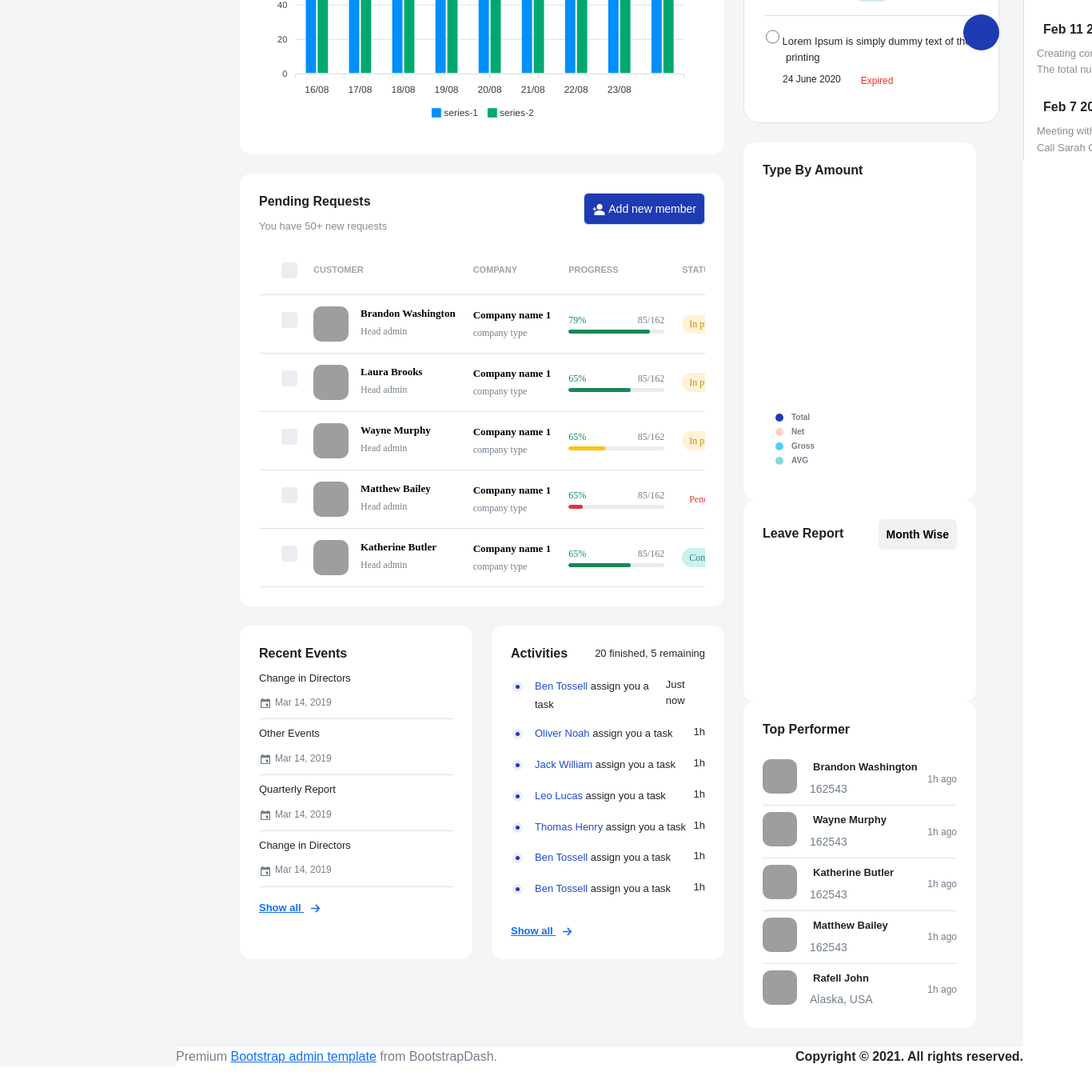
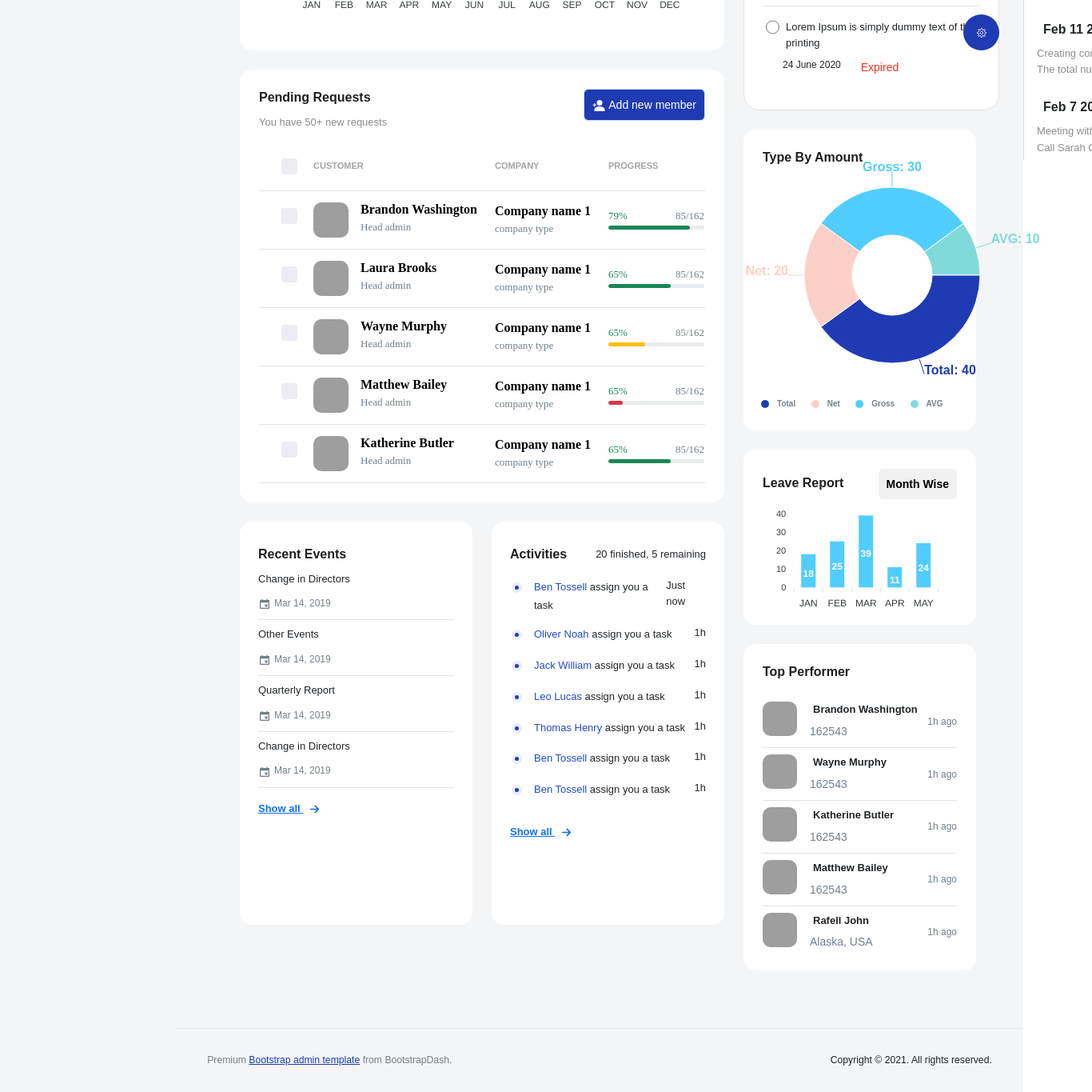
Before and after one commit to mamtasarojdx/project-6, a React (Create React App) app: page /admin in a window 1280 px wide. Shown: the part 697-2062 px from the top of the page at 80% size, 1366 px wide, since content can reach past the window. Before the commit the page ends 2030 px from the top, so only its background shows below. Built offline with nearby package versions, Linux system fonts and the light colour scheme; grey boxes are pictures that could not be loaded.

Commit message:
today-25-06-2024

```diff
--- a/package.json
+++ b/package.json
@@ -14,6 +14,7 @@
     "react-router-dom": "^6.23.1",
     "react-scripts": "5.0.1",
     "react-scrollspy": "^3.4.3",
+    "recharts": "^2.12.7",
     "web-vitals": "^2.1.4"
   },
   "scripts": {
--- a/src/Components/Admin/CSS/ApexColumnBarChart.css
+++ b/src/Components/Admin/CSS/ApexColumnBarChart.css
@@ -1,3 +1,12 @@
 #Dashboard_apexGraph__KVQbi {
     /* position: inherit !important; */
 }
+
+.DonutChart{
+    position: relative;
+    cursor: default;
+    width: 500px;
+    height: 500px;
+    left: -112px;
+    top: -132px;
+}
--- a/src/Components/Admin/CSS/Footer.css
+++ b/src/Components/Admin/CSS/Footer.css
@@ -0,0 +1,28 @@
+.footer {
+    background: #F4F5F7;
+    color: color(dark);
+    padding: 30px 2.45rem;
+    transition: all 0.25s ease;
+    -moz-transition: all 0.25s ease;
+    -webkit-transition: all 0.25s ease;
+    -ms-transition: all 0.25s ease;
+    font-size: calc(0.812rem - 0.05rem);
+    font-family: "Manrope", sans-serif;
+    font-weight: 400;
+    border-top: 1px solid rgba(0, 0, 0, 0.06);
+
+}
+.footer a {
+    color: #1F3BB3;
+    font-size: inherit;
+}
+@media (min-width: 576px) {
+    .d-sm-inline-block {
+        display: inline-block !important;
+    }
+}
+@media (min-width: 576px) {
+    .mt-sm-0 {
+        margin-top: 0 !important;
+    }
+}
--- a/src/Components/Admin/CSS/MarketOverview.css
+++ b/src/Components/Admin/CSS/MarketOverview.css
@@ -136,7 +136,7 @@
   font-size: 0.812rem;
 }
 .chartjs-size-monitor-expand {
-  position: absolute;
+  /* position: absolute;
   direction: ltr;
   left: 0;
   top: 0;
@@ -145,17 +145,17 @@
   overflow: hidden;
   pointer-events: none;
   visibility: hidden;
-  z-index: -1;
+  z-index: -1; */
 }
 .chartjs-size-monitor-expand > div {
-  position: absolute;
+  /* position: absolute;
   width: 1000000px;
   height: 1000000px;
   left: 0;
-  top: 0;
+  top: 0; */
 }
 .chartjs-size-monitor-shrink {
-  position: absolute;
+  /* position: absolute;
   direction: ltr;
   left: 0;
   top: 0;
@@ -164,17 +164,17 @@
   overflow: hidden;
   pointer-events: none;
   visibility: hidden;
-  z-index: -1;
+  z-index: -1; */
 }
 .chartjs-size-monitor-shrink > div {
-  position: absolute;
+  /* position: absolute;
   width: 200%;
   height: 200%;
   left: 0;
-  top: 0;
+  top: 0; */
 }
 .chartjs-render-monitor {
-  animation: chartjs-render-animation 1ms;
+  /* animation: chartjs-render-animation 1ms; */
 }
 
 .card .card-title.card-title-dash {
@@ -369,7 +369,7 @@ th {
 .table.select-table td .h6 {
   font-style: normal;
   font-weight: 600;
-  font-size: 13px;
+  font-size: 16px;
   line-height: 18px;
   color: #000000;
   margin-bottom: 5px;
@@ -396,7 +396,7 @@ th {
 .table.select-table td p {
   font-style: normal;
   font-weight: normal;
-  font-size: 12px;
+  font-size: 13px;
   line-height: 16px;
   color: #737f8b;
   margin-bottom: 0;
@@ -439,7 +439,7 @@ th {
 }
 .badge {
   border-radius: 20px;
-  font-size: 12px;
+  font-size: 14px;
   line-height: 1;
   padding: 0.375rem 0.5625rem;
   font-weight: normal;
@@ -589,13 +589,30 @@ p {
   width: 17px;
   border: 2px solid #dee2e6;
   background-color: #dee2e6;
-    accent-color: #dee2e6;;
+  accent-color: #dee2e6;
+  position: absolute;
   /* margin: 0px 0 0 0; */
 }
-.lorem-text{
+.lorem-text {
   font-weight: 300;
+
+
 }
 .stretch-card2 > .card {
   width: 100%;
   min-width: 110%;
 }
+
+.chartjs-legend ul {
+  list-style: none;
+  padding-left: 0;
+  display: flex;
+  align-items: center;
+  margin: -278px 0 0 0;
+}
+.recent-card{
+  padding: 30px 23px 105px 23px;
+}
+.leave-report{
+  margin: -28px 0 -30px 0;
+}
--- a/src/Components/Admin/CSS/PageBodyWrapper.css
+++ b/src/Components/Admin/CSS/PageBodyWrapper.css
@@ -52,7 +52,7 @@
     -moz-osx-font-smoothing: grayscale;
   }
   .ti-settings:before {
-    content: "\e60f";
+    /* content: "\e60f"; */
   }
   *, *::before, *::after {
     box-sizing: border-box;
--- a/src/Components/Admin/JSX/ApexColumnBarChart.js
+++ b/src/Components/Admin/JSX/ApexColumnBarChart.js
@@ -1,67 +1,166 @@
+// import React from "react";
+// import Chart from "react-apexcharts";
+// import style from "../CSS/ApexColumnBarChart.css";
+
+// const ApexColumnBarChart = () => {
+//   const data = {
+//     series: [
+//       {
+//         name: "Sky Blue",
+//         data: [30, 40, 25, 50, 49, 60, 70, 91, 125, 110, 95, 82],
+//         color: "#52CDFF", // Sky Blue
+//       },
+//       {
+//         name: "Blue",
+//         data: [20, 35, 30, 45, 40, 55, 65, 85, 100, 95, 80, 75],
+//         color: "#1F3BB3", // Blue
+//       },
+//     ],
+//     options: {
+//       chart: {
+//         type: "bar",
+//         height: 350,
+//         stacked: true,
+//       },
+//       plotOptions: {
+//         bar: {
+//           horizontal: false,
+//           columnWidth: "55%",
+//           endingShape: "rounded",
+//           colors: {
+//             ranges: [
+//               {
+//                 from: 0,
+//                 to: 30,
+//                 color: "#52CDFF", // Sky Blue
+//               },
+//               {
+//                 from: 31,
+//                 to: 100,
+//                 color: "#1F3BB3", // Blue
+//               },
+//             ],
+//           },
+//         },
+//       },
+//       dataLabels: {
+//         enabled: false,
+//       },
+//       stroke: {
+//         width: 2,
+//         colors: ["transparent"],
+//       },
+//       xaxis: {
+//         categories: [
+//           "Jan", "Feb", "Mar", "Apr", "May", "Jun", "Jul", "Aug", "Sep", "Oct", "Nov", "Dec"
+//         ],
+//       },
+
+//       tooltip: {
+//         y: {
+//           formatter: function (val) {
+//             return "$ " + val + " thousands";
+//           },
+//         },
+//       },
+//       fill: {
+//         opacity: 1,
+//       },
+//       legend: {
+//         position: "top",
+//         offsetY: 30,
+//       },
+//     },
+//   };
+
+//   return (
+//     <div className={style.apexChart}>
+//       <Chart options={data.options} series={data.series} type="bar" height={350} />
+//     </div>
+//   );
+// };
+
+// export default ApexColumnBarChart;
+
 import React from "react";
 import Chart from "react-apexcharts";
 import style from "../CSS/ApexColumnBarChart.css";
 
+const ApexColumnBarChart = () => {
   const data = {
     series: [
       {
-      // name: "Net Profit",
-      data: [44, 55, 57, 56, 61, 58, 63, 60, 66],
+        name: "Sky Blue",
+        data: [110, 290, 200, 190, 290, 290, 210, 110, 205, 202, 201, 150],
+        color: "#52CDFF", // Sky Blue
       },
       {
-      // name: "Revenue",
-      data: [76, 85, 101, 98, 87, 105, 91, 114, 94],
+        name: "Blue",
+        data: [215, 210, 210, 250, 210, 230, 210, 210, 210, 220, 220, 210],
+        color: "#1F3BB3", // Blue
       },
     ],
     options: {
       chart: {
         type: "bar",
-      height: 350,
+        height: 220,
+        stacked: true,
+        toolbar: {
+          show: false, // Hide toolbar (including menu icon)
         },
+      },
+
       plotOptions: {
         bar: {
           horizontal: false,
-        columnWidth: "55%",
           endingShape: "rounded",
-
+          dataLabels: {
+            position: "top", // Show data labels at the top of each bar
+            offsetY: -15, // Adjust the offset to align labels with bars
+          },
+          columnWidth: "50%", // Adjust the width of the bars
         },
       },
-    dataLabels: {
-      enabled: false,
+      colors: ["#52CDFF", "#1F3BB3"], // Define colors for series
+      xaxis: {
+        categories: [
+          "JAN", "FEB", "MAR", "APR", "MAY", "JUN", "JUL", "AUG", "SEP", "OCT", "NOV", "DEC"
+        ],
       },
-    stroke: {
-      show: true,
-      width: 2,
-      colors: ["transparent"],
+      yaxis: {
+        labels: {
+          formatter: function (val) {
+            return val.toString(); // Convert number to string
           },
-    xaxis: {
-      categories: ["16/08", "17/08", "18/08", "19/08", "20/08", "21/08", "22/08", "23/08"],
-
         },
-    // yaxis: {
-    //   title: {
-    //     text: "$ (thousands)",
-    //   },
-    // },
+        max: 300,
+        tickAmount: 3, // Adjust the number of ticks on the y-axis
+      },
+      legend: {
+        position: "top",
+      },
       fill: {
         opacity: 1,
-
-      // colors: "#64c8ff"
+        colors: ["#52CDFF", "#1F3BB3"], // Define colors for series without background color
       },
-    tooltip: {
-      y: {
-        formatter: function (val) {
-          return "$ " + val + " thousands";
+      responsive: [
+        {
+          breakpoint: 480,
+          options: {
+            chart: {
+              height: 220,
             },
           },
         },
+      ],
     },
   };
-function ApexColumnBarChart() {
+
   return (
-    <>
-      <Chart options={data.options} series={data.series} type="bar" height={350} className={style.apexChart}/>
-    </>
+    <div className={style.apexChart}>
+      <Chart options={data.options} series={data.series} type="bar" height={220} />
+    </div>
   );
-}
-export default ApexColumnBarChart
+};
+
+export default ApexColumnBarChart;
--- /dev/null
+++ b/src/Components/Admin/JSX/ApexLineChart.js
@@ -0,0 +1,90 @@
+import React from "react";
+import Chart from "react-apexcharts";
+import style from "../CSS/ApexColumnBarChart.css";
+
+const ApexLineChart = () => {
+  const data = {
+    series: [
+      {
+        name: "Blue",
+        data: [18, 25, 39, 11, 24],
+        color: "#52CDFF", // Sky Blue
+      },
+    ],
+    options: {
+      chart: {
+        type: "bar",
+        height: 160,
+        stacked: true,
+        toolbar: {
+          show: false, // Hide toolbar (including menu icon)
+        },
+      },
+      plotOptions: {
+        bar: {
+          horizontal: false,
+          endingShape: "rounded",
+          dataLabels: {
+            enabled: false, // Disable data labels inside bars
+          },
+          columnWidth: "50%", // Adjust the width of the bars
+        },
+      },
+      colors: ["#52CDFF", "#1F3BB3"], // Define colors for series
+      xaxis: {
+        categories: ["JAN", "FEB", "MAR", "APR", "MAY"],
+        axisBorder: {
+          show: false, // Hide x-axis horizontal line
+        },
+      },
+      yaxis: {
+        labels: {
+          formatter: function (val) {
+            // Convert number to string and format as required
+            if (val === 0) {
+              return "0";
+            } else if (val < 10) {
+              return `0-${val}`;
+            } else {
+              const lowerRange = Math.floor(val / 10) * 10;
+              return `${lowerRange}`;
+            }
+          },
+        },
+        max: 40, // Adjust maximum value to fit the desired range
+        tickAmount: 4, // Adjust the number of ticks on the y-axis
+        axisBorder: {
+          show: false, // Hide y-axis horizontal line
+        },
+      },
+      grid: {
+        show: false, // Hide grid lines
+      },
+      legend: {
+        show: false, // Hide legend
+      },
+      fill: {
+        opacity: 1,
+        colors: ["#52CDFF", "#1F3BB3"], // Define colors for series without background color
+      },
+      responsive: [
+        {
+          breakpoint: 480,
+          options: {
+            chart: {
+              height: 180,
+            },
+          },
+        },
+      ],
+    },
+  };
+
+  return (
+    <div className={style.apexChart}>
+      <Chart options={data.options} series={data.series} type="bar" height={160} />
+    </div>
+  );
+};
+
+export default ApexLineChart;
--- /dev/null
+++ b/src/Components/Admin/JSX/DonutChart.js
@@ -0,0 +1,52 @@
+import React from "react";
+import { PieChart, Pie, Tooltip } from "recharts";
+import "../CSS/ApexColumnBarChart.css";
+
+const DonutChart = () => {
+  // Sample data
+  const data = [
+    { name: "AVG", students: 10, fill: "#81DADA" },
+    { name: "Gross", students: 30, fill: "#52CDFF" },
+    { name: "Net", students: 20, fill: "#FDD0C7" },
+    { name: "Total", students: 40, fill: "#1F3BB3" },
+  ];
+
+  return (
+    <div style={{ textAlign: "center", margin: "auto 10%" }}>
+      <PieChart width={500} height={500} className="DonutChart">
+        <Tooltip />
+        <Pie
+          data={data}
+          dataKey="students"
+          outerRadius={110}
+          innerRadius={50}
+          fill="#1F3BB3" // Total
+          label={({ name, students }) => `${name}: ${students}`}
+        />
+        <Pie
+          data={data}
+          dataKey="students"
+          outerRadius={110}
+          innerRadius={50}
+          fill="#FDD0C7" // Net
+        />
+        <Pie
+          data={data}
+          dataKey="students"
+          outerRadius={110}
+          innerRadius={50}
+          fill="#52CDFF" // Gross
+        />
+        <Pie
+          data={data}
+          dataKey="students"
+          outerRadius={110}
+          innerRadius={50}
+          fill="#81DADA" // AVG
+        />
+      </PieChart>
+    </div>
+  );
+};
+
+export default DonutChart;
--- a/src/Components/Admin/JSX/Footer.jsx
+++ b/src/Components/Admin/JSX/Footer.jsx
@@ -1,6 +1,7 @@
 import React from "react";
 import Rating from "./Rating";
 import MarketOverview from "./MarketOverview";
+import "../CSS/Footer.css";
 
 function Footer() {
   return (
--- a/src/Components/Admin/JSX/MarketOverview.jsx
+++ b/src/Components/Admin/JSX/MarketOverview.jsx
@@ -6,6 +6,8 @@ import { IoPersonAddSharp } from "react-icons/io5";
 import { IoMdCalendar } from "react-icons/io";
 import { FaArrowRight } from "react-icons/fa6";
 import { FaPlus } from "react-icons/fa6";
+import DonutChart from "./DonutChart";
+import ApexLineChart from "./ApexLineChart";
 
 
 function MarketOverview() {
@@ -371,7 +373,7 @@ function MarketOverview() {
             <div class="row flex-grow mt-4">
               <div class="col-md-6 col-lg-6 grid-margin stretch-card">
                 <div class="card card-rounded">
-                  <div class="card-body card-rounded">
+                  <div class=" card-rounded recent-card">
                     <h4 class="card-title  card-title-dash">Recent Events</h4>
                     <div class="list align-items-center border-bottom py-2">
                       <div class="wrapper w-100">
@@ -432,7 +434,7 @@ function MarketOverview() {
               </div>
               <div class="col-md-6 col-lg-6 grid-margin stretch-card">
                 <div class="card card-rounded">
-                  <div class="card-body">
+                  <div class="card-rounded recent-card">
                     <div class="d-flex align-items-center justify-content-between mb-3">
                       <h4 class="card-title card-title-dash">Activities</h4>
                       <p class="mb-0">20 finished, 5 remaining</p>
@@ -605,13 +607,14 @@ function MarketOverview() {
                         <div class="d-flex justify-content-between align-items-center mb-3">
                           <h4 class="card-title card-title-dash">Type By Amount</h4>
                         </div>
-                        <canvas
+                        <DonutChart/>
+                        {/* <canvas
                           class="my-auto chartjs-render-monitor"
                           id="doughnutChart"
                           height="278"
                           width="418"
                           style={{ display: "block", height: "223px", width: "335px" }}
-                        ></canvas>
+                        ></canvas> */}
                         <div id="doughnut-chart-legend" class="mt-5 text-center">
                           <div class="chartjs-legend">
                             <ul class="justify-content-center">
@@ -636,7 +639,7 @@ function MarketOverview() {
                 </div>
               </div>
             </div>
-            <div class="row flex-grow">
+            <div class="row flex-grow mt-4">
               <div class="col-12 grid-margin stretch-card">
                 <div class="card card-rounded">
                   <div class="card-body">
@@ -668,22 +671,23 @@ function MarketOverview() {
                             </div>
                           </div>
                         </div>
-                        <div class="mt-3">
-                          <div class="chartjs-size-monitor">
+                        <div class="leave-report">
+                          {/* <div class="chartjs-size-monitor">
                             <div class="chartjs-size-monitor-expand">
                               <div class=""></div>
                             </div>
                             <div class="chartjs-size-monitor-shrink">
                               <div class=""></div>
                             </div>
-                          </div>
-                          <canvas
+                          </div> */}
+                          <ApexLineChart/>
+                          {/* <canvas
                             id="leaveReport"
                             width="418"
                             height="187"
                             style={{ display: "block", height: "150px", width: "335px" }}
                             class="chartjs-render-monitor"
-                          ></canvas>
+                          ></canvas> */}
                         </div>
                       </div>
                     </div>
@@ -691,7 +695,7 @@ function MarketOverview() {
                 </div>
               </div>
             </div>
-            <div class="row flex-grow">
+            <div class="row flex-grow mt-4 mb-5">
               <div class="col-12 grid-margin stretch-card">
                 <div class="card card-rounded">
                   <div class="card-body">
--- a/src/Components/Admin/JSX/PageBodyWrapper.jsx
+++ b/src/Components/Admin/JSX/PageBodyWrapper.jsx
@@ -2,6 +2,7 @@ import React from "react";
 import Content from "./Footer";
 import SideNavbar from "./SideNavbar";
 import "../CSS/PageBodyWrapper.css";
+import { CiSettings } from "react-icons/ci";
 
 function PageBodyWrapper() {
   return (
@@ -9,7 +10,7 @@ function PageBodyWrapper() {
       <div className="container-fluid page-body-wrapper">
         <div class="theme-setting-wrapper">
           <div id="settings-trigger">
-            <i class="ti-settings"></i>
+            <i class="ti-settings"><CiSettings /></i>
           </div>
         </div>
         <div id="right-sidebar" class="settings-panel">
```
Also changed, not shown: 1 other file (tests, documents, lock files or other folders). Lines whose indentation alone changed are shown as unchanged.
